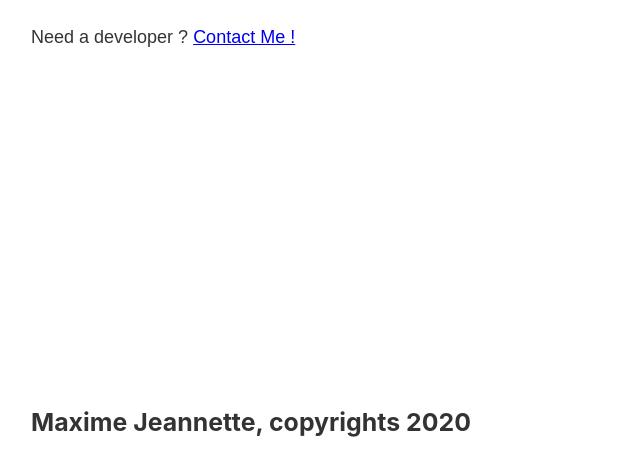
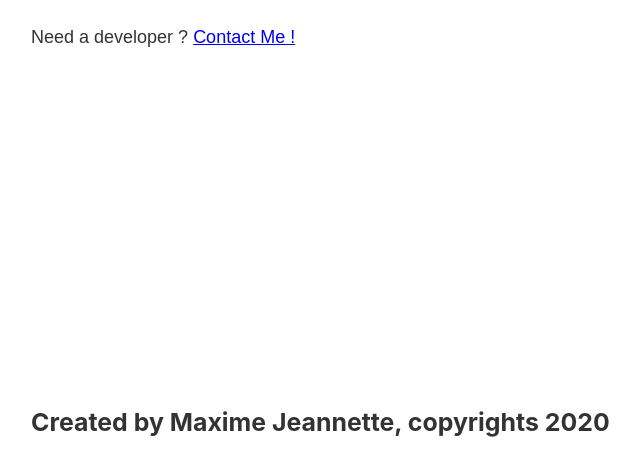
Before and after one commit to Yekon08/Gatsby, a Gatsby site: page / in a window 1280 px wide. Shown: the part 320-796 px from the top of the page, without its empty margins (252-892 px from the left). Built offline with nearby package versions, Linux system fonts and the light colour scheme; Gatsby itself is replaced by a stand-in of ours.

Commit message:
Setup graphql playground & queries

```diff
--- a/gatsby-config.js
+++ b/gatsby-config.js
@@ -6,6 +6,10 @@
 
 module.exports = {
   /* Your site config here */
+  siteMetadata: {
+    title: 'Gatsby Test',
+    author: 'Maxime Jeannette'
+  },
   plugins: [
     'gatsby-plugin-sass'
   ],
--- a/package.json
+++ b/package.json
@@ -6,7 +6,7 @@
   "license": "0BSD",
   "scripts": {
     "build": "gatsby build",
-    "develop": "gatsby develop",
+    "develop": "env-cmd -f .env.development gatsby develop",
     "format": "prettier --write \"**/*.{js,jsx,ts,tsx,json,md}\"",
     "start": "npm run develop",
     "serve": "gatsby serve",
@@ -21,6 +21,7 @@
     "react-dom": "^16.12.0"
   },
   "devDependencies": {
+    "env-cmd": "^10.1.0",
     "prettier": "2.0.5"
   },
   "repository": {
--- a/src/components/Footer.js
+++ b/src/components/Footer.js
@@ -1,9 +1,21 @@
 import React from 'react'
+import { graphql, useStaticQuery } from 'gatsby'
 
 const Footer = () => {
+
+    const data = useStaticQuery(graphql`
+        query {
+            site {
+                siteMetadata {
+                    author
+                }
+            }
+        }
+    `)
+
     return (
         <footer>
-            <h3>Maxime Jeannette, copyrights 2020</h3>
+            <h3>Created by {data.site.siteMetadata.author}, copyrights 2020</h3>
         </footer>
     )
 }
--- a/src/components/Header.js
+++ b/src/components/Header.js
@@ -1,14 +1,24 @@
 import React from 'react'
-import { Link } from 'gatsby'
+import { graphql, useStaticQuery, Link } from 'gatsby'
 
 // import './header.module.scss'
 import headerStyles from './header.module.scss'
-const { header, link, title, navList, navItem, activeNavItem } = headerStyles
+const { header, title, navList, navItem, activeNavItem } = headerStyles
 
 const Header = () => {
+    const data = useStaticQuery(graphql`
+        query {
+            site {
+                siteMetadata {
+                    title
+                }
+            }
+        }
+    `)
+
     return (
         <header className={header}>
-            <h1><Link className={title} to='/'>Gatsby Test</Link></h1>
+            <h1><Link className={title} to='/'>{data.site.siteMetadata.title}</Link></h1>
             <nav>
                 <ul className={navList  }>
                     <li><Link className={navItem} activeClassName={activeNavItem} to='/'>Home</Link></li>
```
Also changed, not shown: 1 other file.
